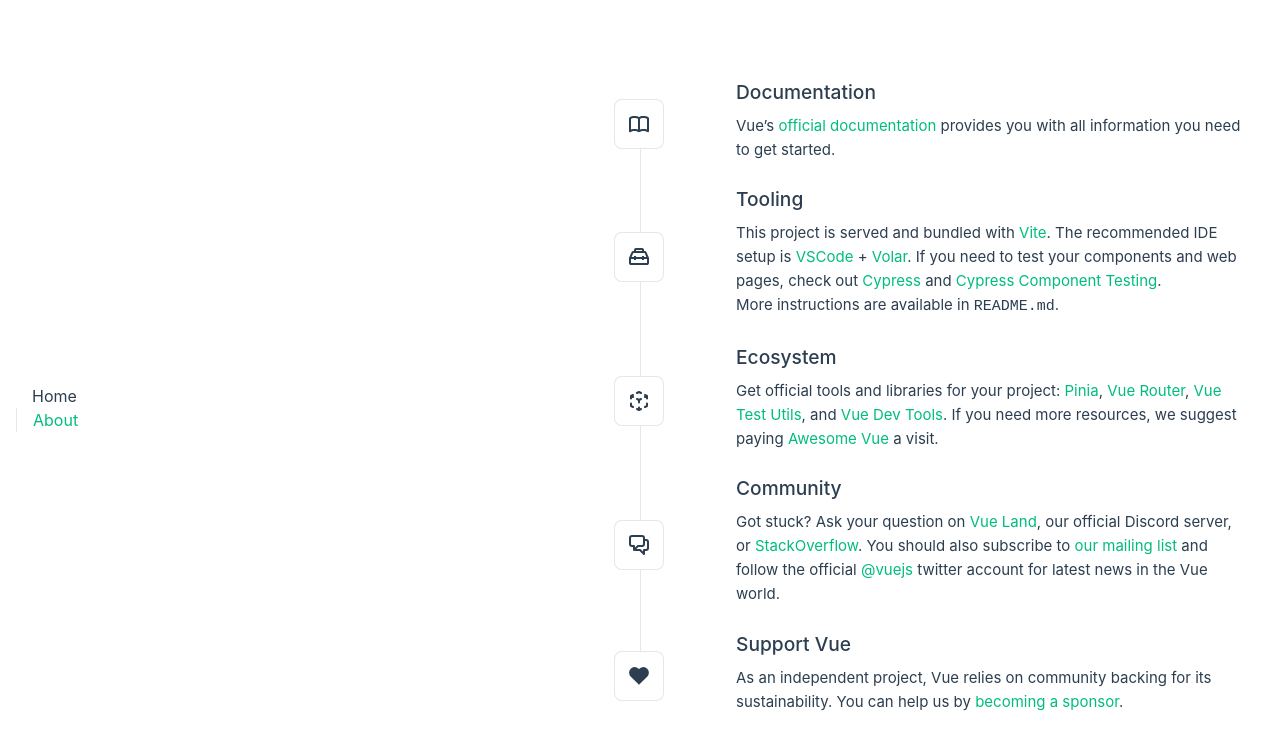
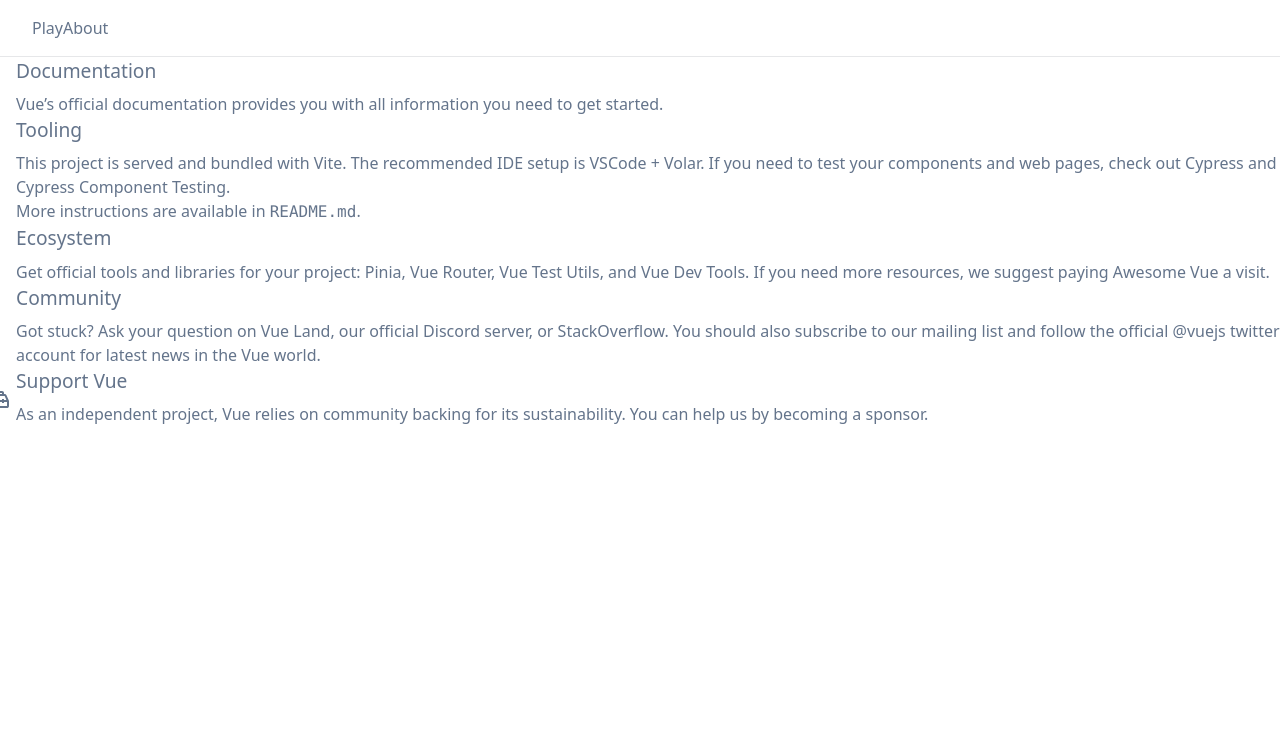
Before and after one commit to Deezzir/Crosswords, a Vue app: page / in a window 1280 px wide. Shown: the top 750 px of the page. Built offline with nearby package versions, Linux system fonts and the light colour scheme.

Commit message:
tailwind configured & init stylings

```diff
--- a/index.html
+++ b/index.html
@@ -8,7 +8,7 @@
     <title>Noxu Crosswords</title>
 </head>
 
-<body>
+<body class="antialiased text-slate-500 bg-white dark:text-slate-400 dark:bg-slate-800">
     <div id="app"></div>
     <script type="module" src="/src/main.ts"></script>
 </body>
--- a/src/App.vue
+++ b/src/App.vue
@@ -3,78 +3,19 @@
 </script>
 
 <template>
-    <header>
-        <div class="wrapper">
-            <nav>
-                <RouterLink to="/">Home</RouterLink>
-                <RouterLink to="/about">About</RouterLink>
-            </nav>
+    <div
+        class="sticky top-0 z-40 w-full backdrop-blur flex-none transition-colors duration-500 lg:z-50 lg:border-b lg:border-slate-900/10 dark:border-slate-50/[0.06] bg-white/95 supports-backdrop-blur:bg-white/60 dark:bg-transparent">
+        <div class="max-w-8xl mx-auto">
+            <div class="py-4 border-b border-slate-900/10 lg:px-8 lg:border-0 dark:border-slate-300/10 mx-4 lg:mx-0">
+                <div class="relative flex items-center">
+                    <nav>
+                        <RouterLink to="/">Play</RouterLink>
+                        <RouterLink to="/about">About</RouterLink>
+                    </nav>
+                </div>
+            </div>
         </div>
-    </header>
+    </div>
 
     <RouterView />
 </template>
-
-<style scoped>
-header {
-    line-height: 1.5;
-    max-height: 100vh;
-}
-
-.logo {
-    display: block;
-    margin: 0 auto 2rem;
-}
-
-nav {
-    width: 100%;
-    font-size: 12px;
-    text-align: center;
-    margin-top: 2rem;
-}
-
-nav a.router-link-exact-active {
-    color: var(--color-text);
-}
-
-nav a.router-link-exact-active:hover {
-    background-color: transparent;
-}
-
-nav a {
-    display: inline-block;
-    padding: 0 1rem;
-    border-left: 1px solid var(--color-border);
-}
-
-nav a:first-of-type {
-    border: 0;
-}
-
-@media (min-width: 1024px) {
-    header {
-        display: flex;
-        place-items: center;
-        padding-right: calc(var(--section-gap) / 2);
-    }
-
-    .logo {
-        margin: 0 2rem 0 0;
-    }
-
-    header .wrapper {
-        display: flex;
-        place-items: flex-start;
-        flex-wrap: wrap;
-    }
-
-    nav {
-        text-align: left;
-        margin-left: -1rem;
-        font-size: 1rem;
-
-        padding: 1rem 0;
-        margin-top: 1rem;
-    }
-}
-</style>
--- a/src/assets/base.css
+++ /dev/null
@@ -1,74 +0,0 @@
-/* color palette from <https://github.com/vuejs/theme> */
-:root {
-  --vt-c-white: #ffffff;
-  --vt-c-white-soft: #f8f8f8;
-  --vt-c-white-mute: #f2f2f2;
-
-  --vt-c-black: #181818;
-  --vt-c-black-soft: #222222;
-  --vt-c-black-mute: #282828;
-
-  --vt-c-indigo: #2c3e50;
-
-  --vt-c-divider-light-1: rgba(60, 60, 60, 0.29);
-  --vt-c-divider-light-2: rgba(60, 60, 60, 0.12);
-  --vt-c-divider-dark-1: rgba(84, 84, 84, 0.65);
-  --vt-c-divider-dark-2: rgba(84, 84, 84, 0.48);
-
-  --vt-c-text-light-1: var(--vt-c-indigo);
-  --vt-c-text-light-2: rgba(60, 60, 60, 0.66);
-  --vt-c-text-dark-1: var(--vt-c-white);
-  --vt-c-text-dark-2: rgba(235, 235, 235, 0.64);
-}
-
-/* semantic color variables for this project */
-:root {
-  --color-background: var(--vt-c-white);
-  --color-background-soft: var(--vt-c-white-soft);
-  --color-background-mute: var(--vt-c-white-mute);
-
-  --color-border: var(--vt-c-divider-light-2);
-  --color-border-hover: var(--vt-c-divider-light-1);
-
-  --color-heading: var(--vt-c-text-light-1);
-  --color-text: var(--vt-c-text-light-1);
-
-  --section-gap: 160px;
-}
-
-@media (prefers-color-scheme: dark) {
-  :root {
-    --color-background: var(--vt-c-black);
-    --color-background-soft: var(--vt-c-black-soft);
-    --color-background-mute: var(--vt-c-black-mute);
-
-    --color-border: var(--vt-c-divider-dark-2);
-    --color-border-hover: var(--vt-c-divider-dark-1);
-
-    --color-heading: var(--vt-c-text-dark-1);
-    --color-text: var(--vt-c-text-dark-2);
-  }
-}
-
-*,
-*::before,
-*::after {
-  box-sizing: border-box;
-  margin: 0;
-  position: relative;
-  font-weight: normal;
-}
-
-body {
-  min-height: 100vh;
-  color: var(--color-text);
-  background: var(--color-background);
-  transition: color 0.5s, background-color 0.5s;
-  line-height: 1.6;
-  font-family: Inter, -apple-system, BlinkMacSystemFont, 'Segoe UI', Roboto, Oxygen, Ubuntu,
-    Cantarell, 'Fira Sans', 'Droid Sans', 'Helvetica Neue', sans-serif;
-  font-size: 15px;
-  text-rendering: optimizeLegibility;
-  -webkit-font-smoothing: antialiased;
-  -moz-osx-font-smoothing: grayscale;
-}
--- a/src/assets/main.css
+++ /dev/null
@@ -1,35 +0,0 @@
-@import "./base.css";
-
-#app {
-  max-width: 1280px;
-  margin: 0 auto;
-  padding: 2rem;
-
-  font-weight: normal;
-}
-
-a,
-.green {
-  text-decoration: none;
-  color: hsla(160, 100%, 37%, 1);
-  transition: 0.4s;
-}
-
-@media (hover: hover) {
-  a:hover {
-    background-color: hsla(160, 100%, 37%, 0.2);
-  }
-}
-
-@media (min-width: 1024px) {
-  body {
-    display: flex;
-    place-items: center;
-  }
-
-  #app {
-    display: grid;
-    grid-template-columns: 1fr 1fr;
-    padding: 0 2rem;
-  }
-}
--- a/src/components/TheWelcome.vue
+++ b/src/components/TheWelcome.vue
@@ -1,17 +1,10 @@
 <script setup lang="ts">
 import WelcomeItem from "./WelcomeItem.vue";
-import DocumentationIcon from "./icons/IconDocumentation.vue";
 import ToolingIcon from "./icons/IconTooling.vue";
-import EcosystemIcon from "./icons/IconEcosystem.vue";
-import CommunityIcon from "./icons/IconCommunity.vue";
-import SupportIcon from "./icons/IconSupport.vue";
 </script>
 
 <template>
     <WelcomeItem>
-        <template #icon>
-            <DocumentationIcon />
-        </template>
         <template #heading>Documentation</template>
 
         Vue’s
@@ -40,9 +33,6 @@
     </WelcomeItem>
 
     <WelcomeItem>
-        <template #icon>
-            <EcosystemIcon />
-        </template>
         <template #heading>Ecosystem</template>
 
         Get official tools and libraries for your project:
@@ -57,9 +47,6 @@
     </WelcomeItem>
 
     <WelcomeItem>
-        <template #icon>
-            <CommunityIcon />
-        </template>
         <template #heading>Community</template>
 
         Got stuck? Ask your question on
@@ -74,9 +61,6 @@
     </WelcomeItem>
 
     <WelcomeItem>
-        <template #icon>
-            <SupportIcon />
-        </template>
         <template #heading>Support Vue</template>
 
         As an independent project, Vue relies on community backing for its
--- /dev/null
+++ b/src/index.css
@@ -0,0 +1,3 @@
+@tailwind base;
+@tailwind components;
+@tailwind utilities;
--- a/src/main.ts
+++ b/src/main.ts
@@ -4,7 +4,7 @@
 import App from "./App.vue";
 import router from "./router";
 
-import "./assets/main.css";
+import './index.css';
 
 const app = createApp(App);
 
```
Also changed, not shown: src/assets/logo.svg (deleted), 1 other file (tests, documents, lock files or other folders).
